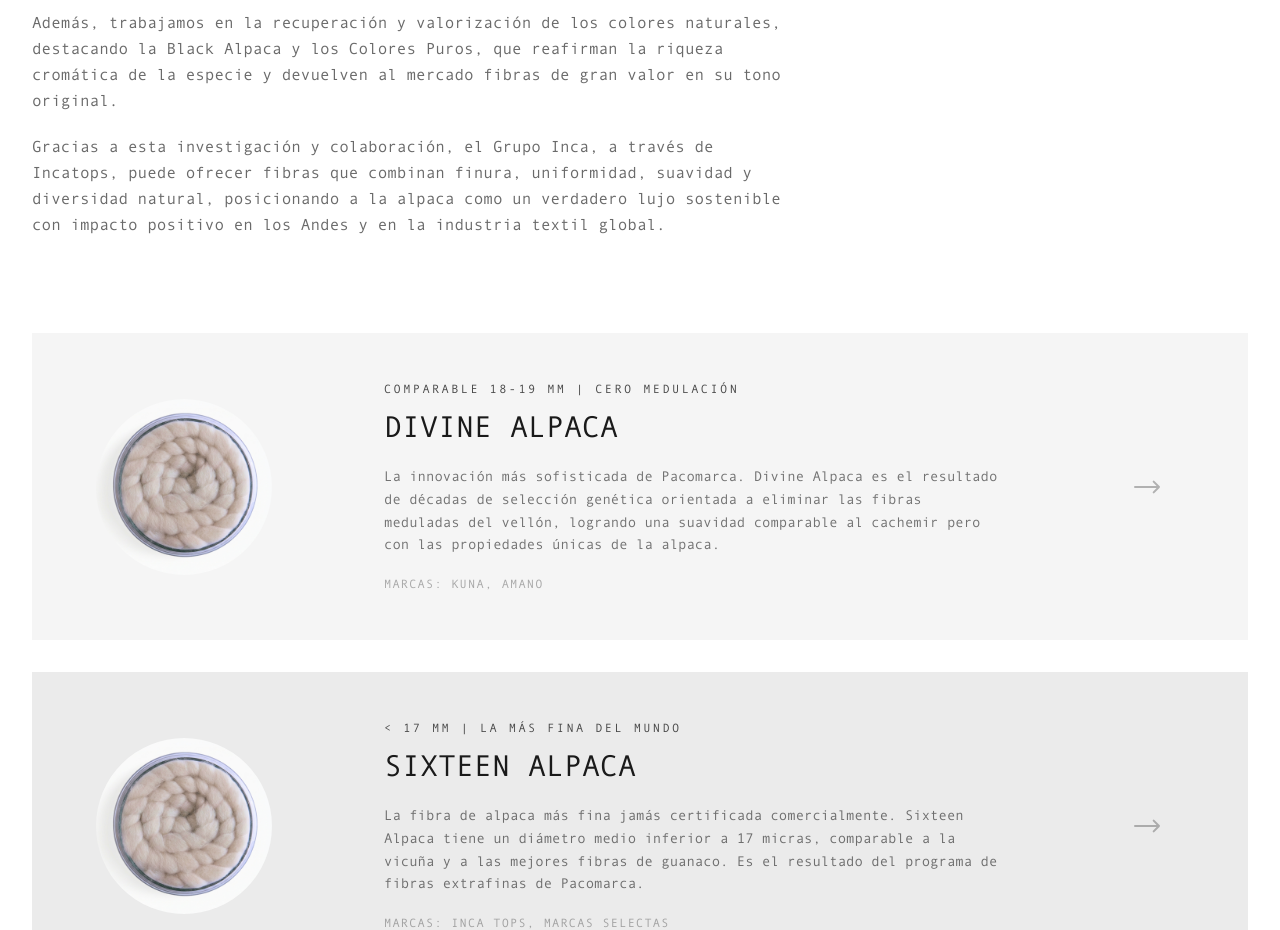
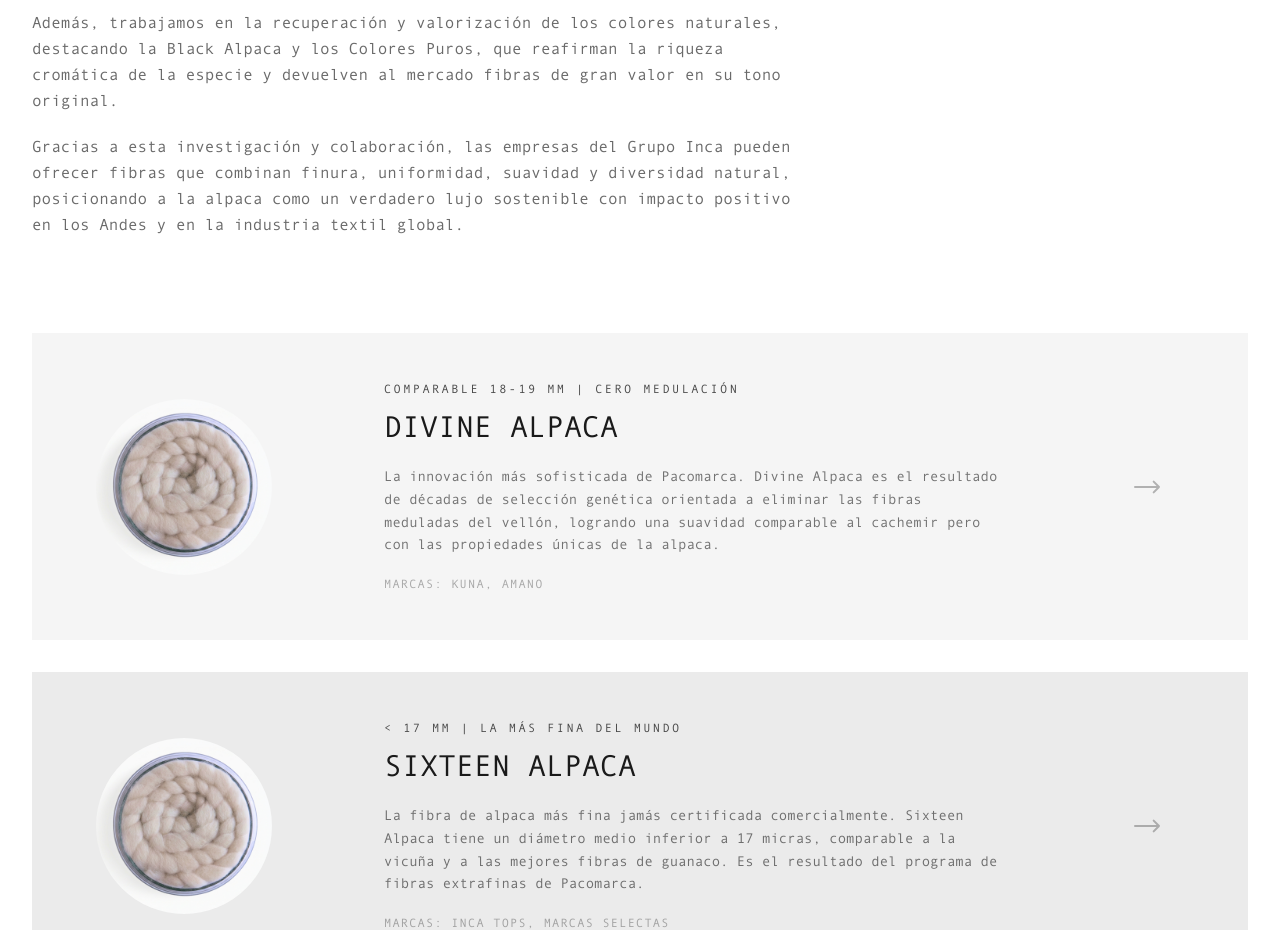
Before and after one commit to jpfernandezcenteno-max/Pacomarca, a Next.js app: page /fibras in a window 1280 px wide. Shown: the part 900-1830 px from the top of the page. Built offline with nearby package versions, Linux system fonts and the light colour scheme; a web font is replaced by a local one.

Commit message:
Fibras: ajustar inicio del tercer parrafo de la intro
Co-Authored-By: Claude Opus 4.8 <noreply@anthropic.com>

```diff
--- a/app/fibras/page.tsx
+++ b/app/fibras/page.tsx
@@ -92,7 +92,7 @@ export default function FibrasPage() {
                 Además, trabajamos en la recuperación y valorización de los colores naturales, destacando la Black Alpaca y los Colores Puros, que reafirman la riqueza cromática de la especie y devuelven al mercado fibras de gran valor en su tono original.
               </p>
               <p>
-                Gracias a esta investigación y colaboración, el Grupo Inca, a través de Incatops, puede ofrecer fibras que combinan finura, uniformidad, suavidad y diversidad natural, posicionando a la alpaca como un verdadero lujo sostenible con impacto positivo en los Andes y en la industria textil global.
+                Gracias a esta investigación y colaboración, las empresas del Grupo Inca pueden ofrecer fibras que combinan finura, uniformidad, suavidad y diversidad natural, posicionando a la alpaca como un verdadero lujo sostenible con impacto positivo en los Andes y en la industria textil global.
               </p>
             </div>
           </FadeUp>
```
